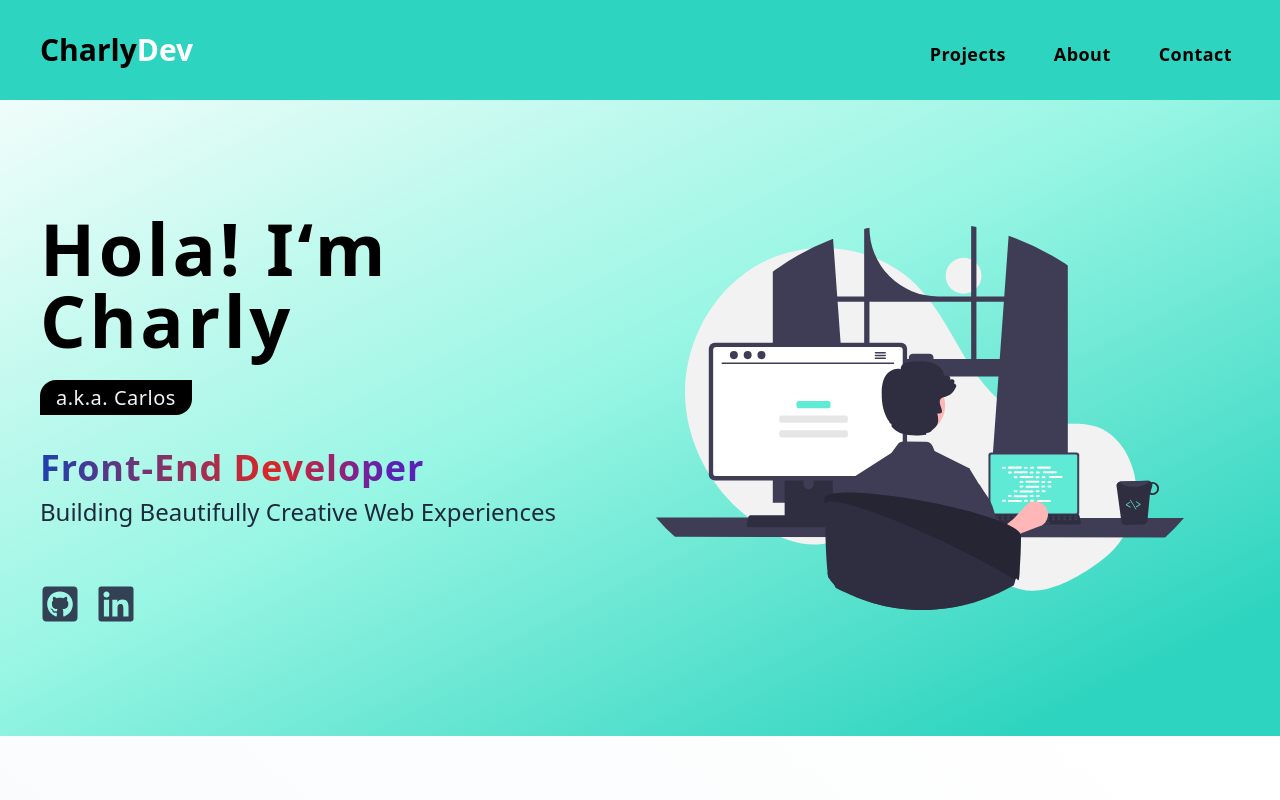
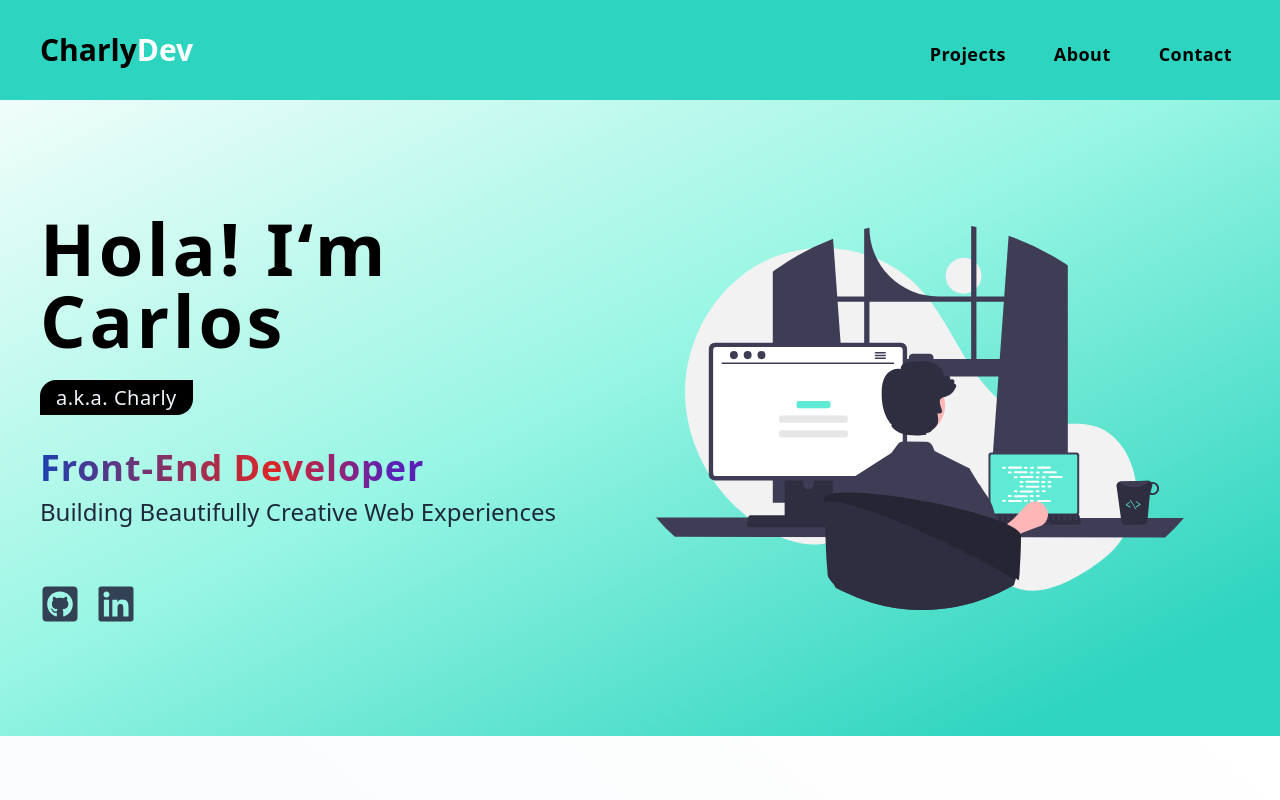
Before and after one commit to Charly-Wolf/portfolio, a React (Vite) app: page / in a window 1280 px wide. Shown: the top 800 px of the page. Built offline with nearby package versions, Linux system fonts and the light colour scheme.

Commit message:
Changed name

```diff
--- a/src/components/Hero.jsx
+++ b/src/components/Hero.jsx
@@ -12,10 +12,10 @@ const Hero = () => {
       <div className='align-element grid lg:grid-cols-2 items-center gap-8'>
         <article>
           <h1 className='text-7xl font-bold tracking-wider mb-2 '>
-            Hola! I&lsquo;m Charly
+            Hola! I&lsquo;m Carlos
           </h1>
           <p className='real-name'>
-            <span>a.k.a. Carlos</span>
+            <span>a.k.a. Charly</span>
           </p>
           <p className='mt-4 text-4xl font-semibold text-slate-800 md:gradient-bg capitalize tracking-wide'>
             Front-End Developer
```
